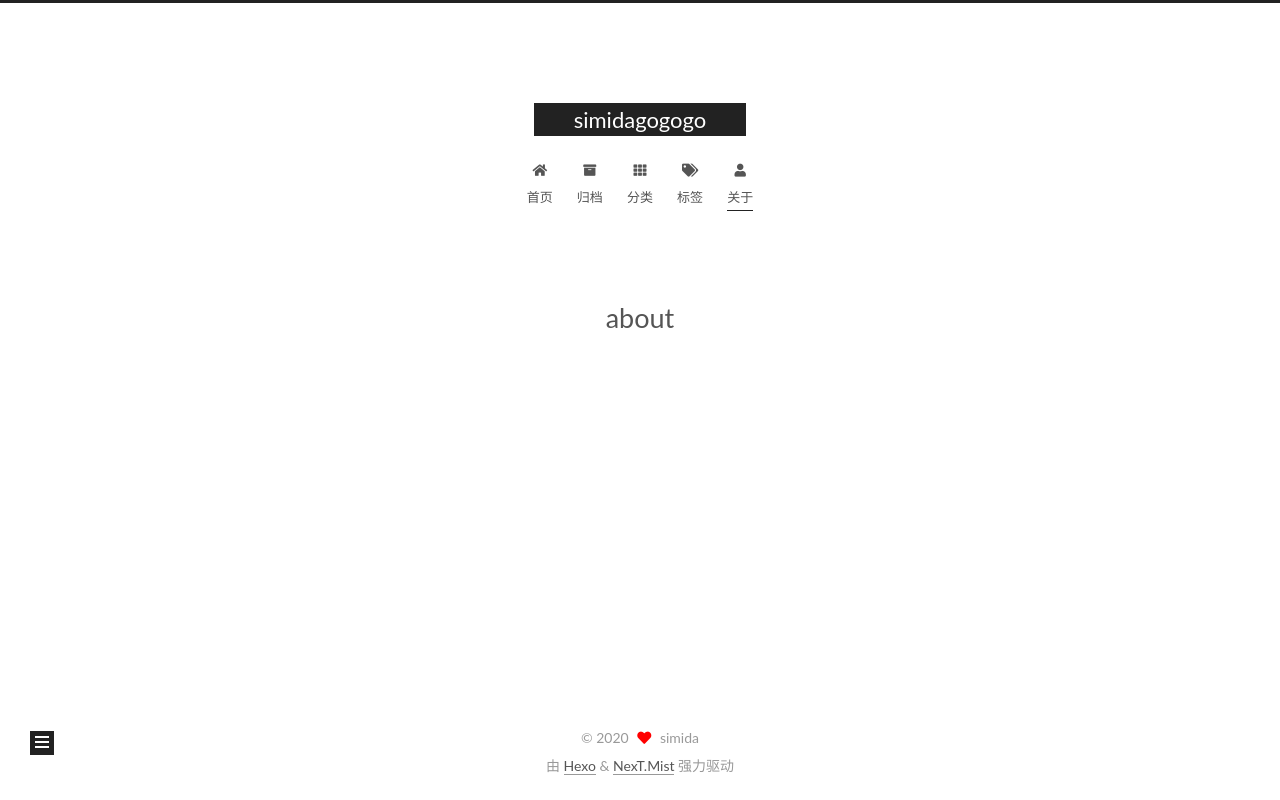
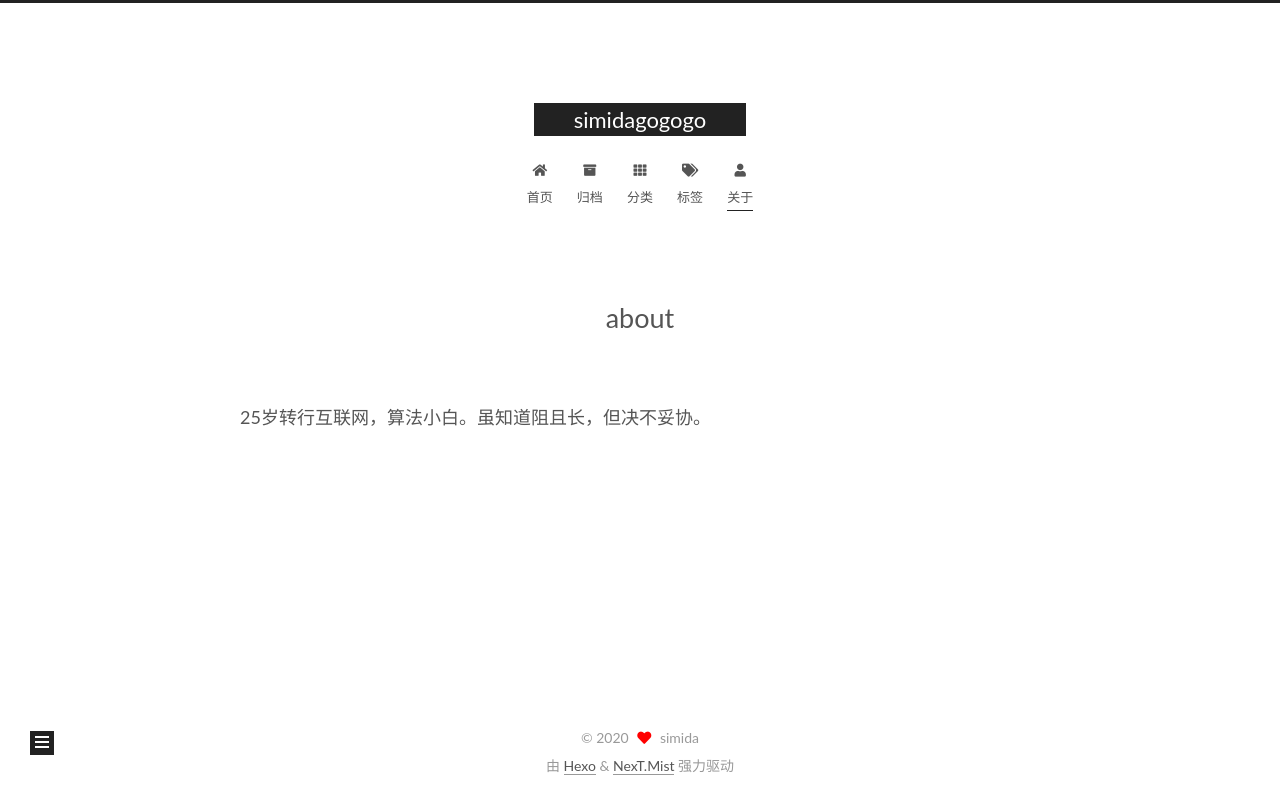
Before and after one commit to simidagogogo/simidagogogo.github.io, a plain HTML site: page about/index.html in a window 1280 px wide. Drawn offline with Linux system fonts and the light colour scheme.

Commit message:
Site updated: 2020-11-08 13:13:54

```diff
--- a/about/index.html
+++ b/about/index.html
@@ -20,15 +20,15 @@
     var CONFIG = {"hostname":"simidagogogo.com","root":"/","scheme":"Mist","version":"7.8.0","exturl":false,"sidebar":{"position":"left","display":"post","padding":18,"offset":12,"onmobile":false},"copycode":{"enable":false,"show_result":false,"style":null},"back2top":{"enable":true,"sidebar":false,"scrollpercent":false},"bookmark":{"enable":false,"color":"#222","save":"auto"},"fancybox":false,"mediumzoom":false,"lazyload":false,"pangu":false,"comments":{"style":"tabs","active":null,"storage":true,"lazyload":false,"nav":null},"algolia":{"hits":{"per_page":10},"labels":{"input_placeholder":"Search for Posts","hits_empty":"We didn't find any results for the search: ${query}","hits_stats":"${hits} results found in ${time} ms"}},"localsearch":{"enable":false,"trigger":"auto","top_n_per_article":1,"unescape":false,"preload":false},"motion":{"enable":true,"async":false,"transition":{"post_block":"fadeIn","post_header":"slideDownIn","post_body":"slideDownIn","coll_header":"slideLeftIn","sidebar":"slideUpIn"}}};
   </script>
 
-  <meta name="description" content="一旦妥协，别无退路">
+  <meta name="description" content="25岁转行互联网，算法小白。虽知道阻且长，但决不妥协。">
 <meta property="og:type" content="website">
 <meta property="og:title" content="about">
 <meta property="og:url" content="http://simidagogogo.com/about/index.html">
 <meta property="og:site_name" content="simidagogogo">
-<meta property="og:description" content="一旦妥协，别无退路">
+<meta property="og:description" content="25岁转行互联网，算法小白。虽知道阻且长，但决不妥协。">
 <meta property="og:locale" content="zh_CN">
 <meta property="article:published_time" content="2020-11-08T01:03:58.000Z">
-<meta property="article:modified_time" content="2020-11-08T01:03:58.099Z">
+<meta property="article:modified_time" content="2020-11-08T05:13:37.888Z">
 <meta property="article:author" content="simida">
 <meta property="article:tag" content="个人成长，精进">
 <meta name="twitter:card" content="summary">
@@ -185,6 +185,7 @@
 
 
       <div class="post-body">
+          <p>25岁转行互联网，算法小白。虽知道阻且长，但决不妥协。</p>
 
       </div>
 
```
